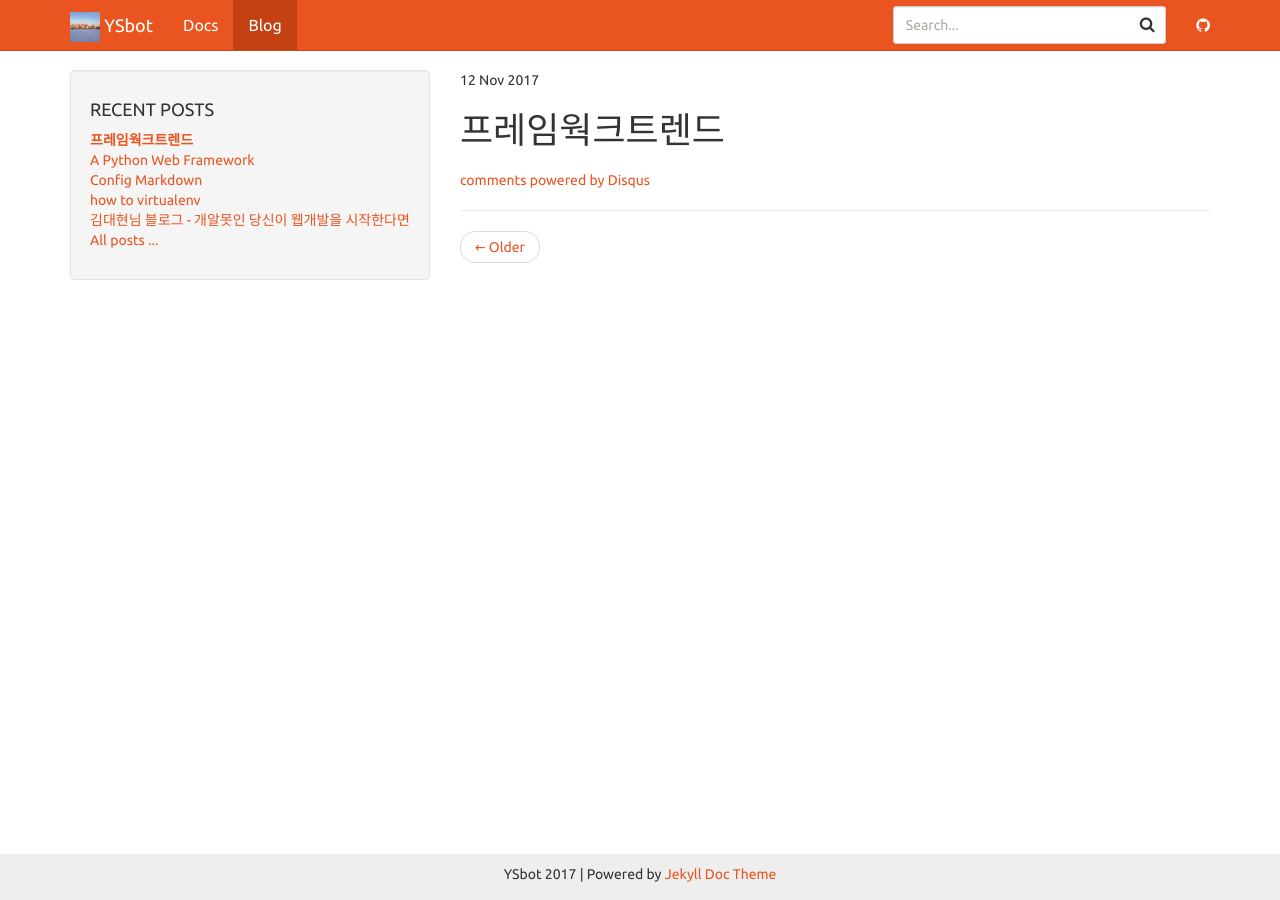
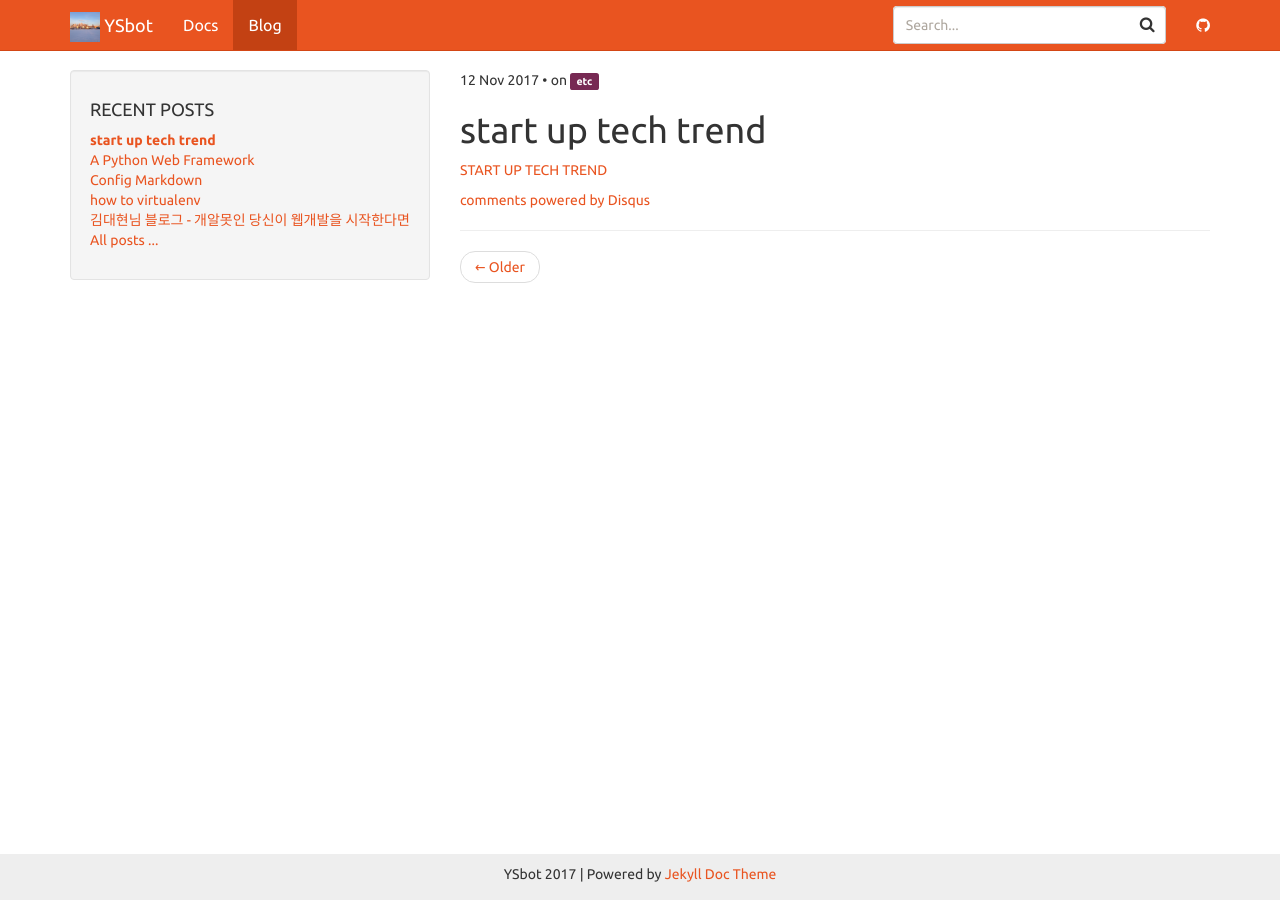
Before and after one commit to noyokim/yoseobmite.github.io, a Jekyll site: the page built from _posts/2017-11-12-프레임웍크트렌드.md, in a window 1280 px wide. Built offline with Jekyll 4.4.1, drawn with Linux system fonts in a browser that asks for light colours; nearby versions of some CDN libraries; comment, search, counter and statistics services are not loaded.

Commit message:
Update 2017-11-12-프레임웍크트렌드.md

```diff
--- a/_posts/2017-11-12-프레임웍크트렌드.md
+++ b/_posts/2017-11-12-프레임웍크트렌드.md
@@ -1,3 +1,8 @@
+---
+title : "start up tech trend"
+date : 2017-11-12 12:00:00 +07:00
+tags : etc
+categories : scrap
+---
 
-
-[](http://www.codeok.net/스타트업을%20위한%20기술%20스택)
+[START UP TECH TREND](http://www.codeok.net/스타트업을%20위한%20기술%20스택)
```
